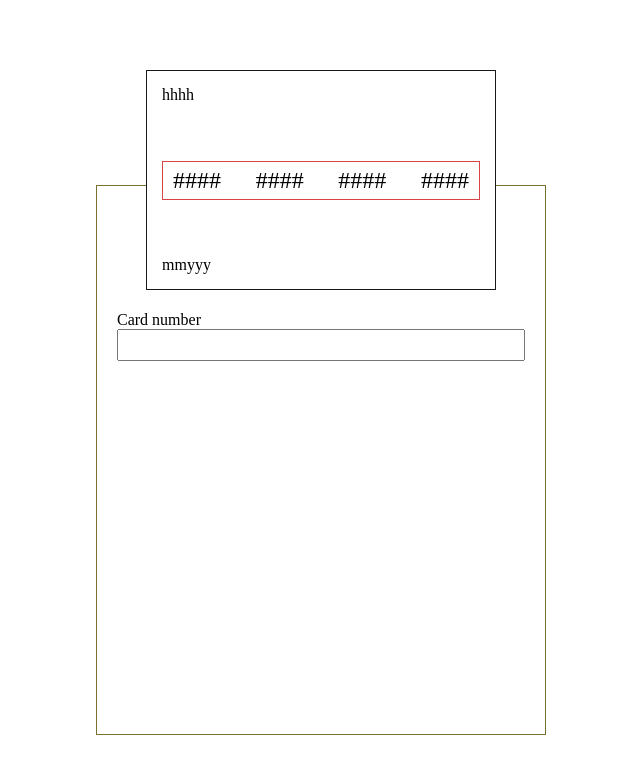
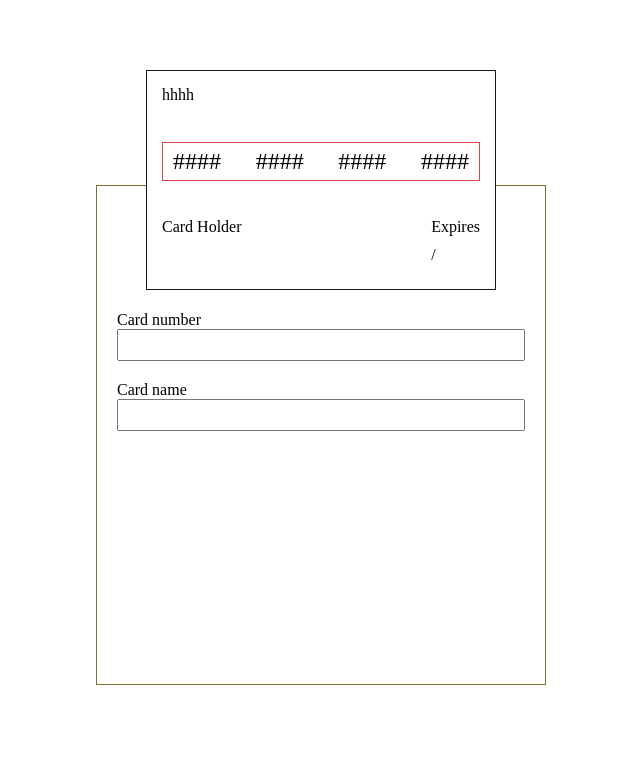
Before and after one commit to backspacev9/BankCard, a plain HTML site: page index.html in a window 1280 px wide. Shown: the whole page, without its empty margins (319-959 px from the left). Drawn offline with Linux system fonts and the light colour scheme.

Commit message:
add: add name and expires to card

```diff
--- a/index.css
+++ b/index.css
@@ -63,17 +63,21 @@ html {
 }
 @keyframes move_up {
   from {
-    transform: translateY(-3px);
+    opacity: 0;
+    transform: translateY(-5px);
   }
   to {
+    opacity: 1;
     transform: translateY(0px);
   }
 }
 @keyframes move_down {
   from {
-    transform: translateY(3px);
+    opacity: 0;
+    transform: translateY(5px);
   }
   to {
+    opacity: 1;
     transform: translateY(0px);
   }
 }
@@ -93,13 +97,27 @@ html {
   margin-left: auto;
 }
 
+/* --------------------- */
+
+.footer-card {
+  display: flex;
+  justify-content: space-between;
+}
+
+.card-holder {
+  display: flex;
+  flex-direction: column;
+  width: 100%;
+}
+
 .form-card {
   position: absolute;
   top: 185px;
   display: flex;
+  flex-direction: column;
   padding: 125px 20px 20px;
   width: 450px;
-  height: 550px;
+  height: 500px;
   border: 1px solid #7a6f2c;
 }
 .form-card input {
@@ -110,6 +128,9 @@ html {
   flex-direction: column;
   width: 100%;
   height: 30px;
+}
+.form-card label:nth-child(2) {
+  margin-top: 40px;
 }
 
 @keyframes blink {
--- a/index.html
+++ b/index.html
@@ -17,7 +17,16 @@
 
           </div>
         <div class="footer-card">
-          mmyyy
+          <div class="card-holder">
+            <span>Card Holder</span>
+            <div class="input holder-input" id="holderInput"></div>
+          </div>
+          <div class="expires">
+            <span>Expires</span>
+            <div class="input month-input" id="monthInput"></div>
+            /
+            <div class="input year-input" id="yearInput"></div>
+          </div>
         </div>
       </div>
     </div>
@@ -26,6 +35,10 @@
         Card number
         <input type="text" id="finput-number" autocomplete="off">
       </label>
+      <label for="">
+        Card name
+        <input type="text" id="finput-name" autocomplete="off">
+      </label>
     </form>
   </section>
 </body>
```
